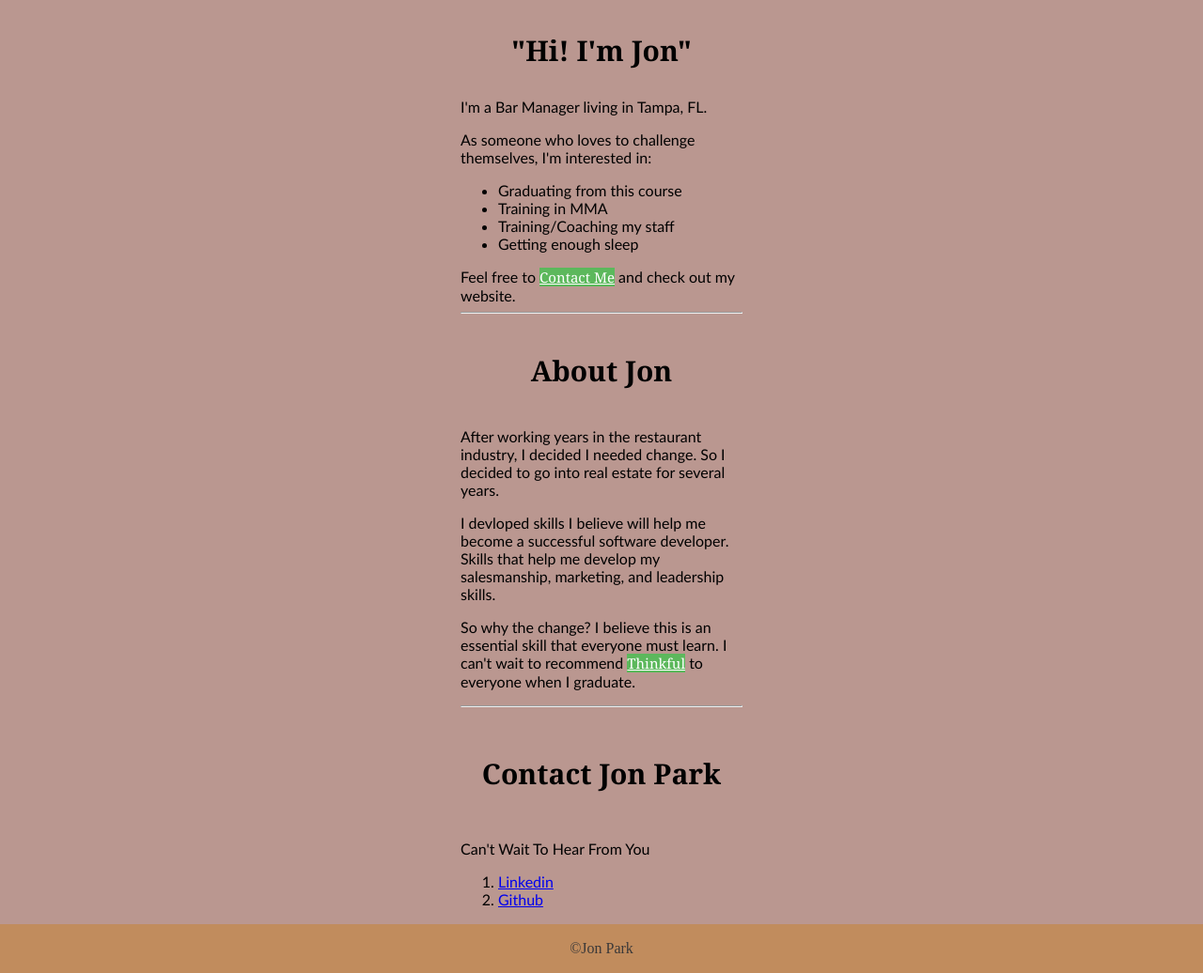
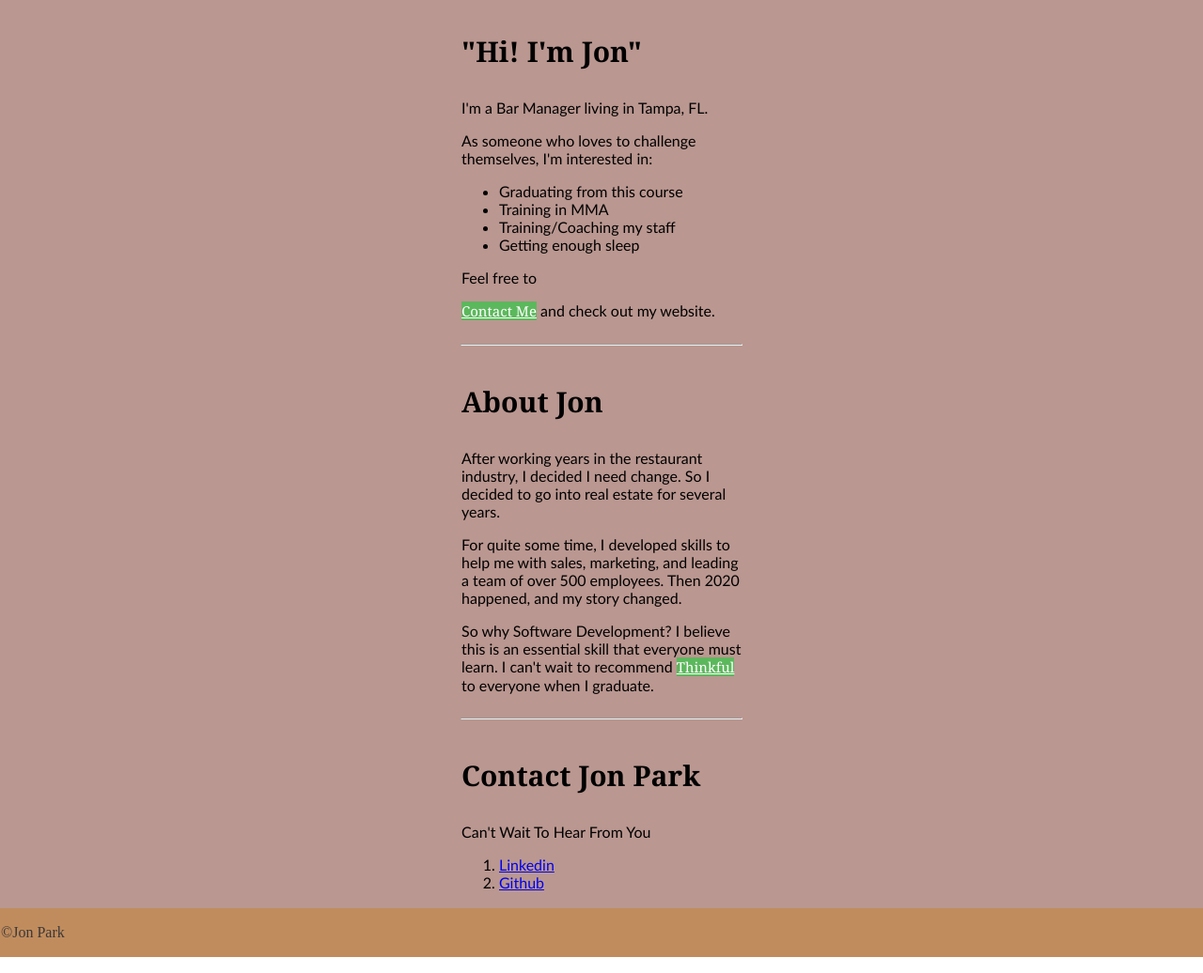
Before and after one commit to realjonpark/myFirstPortfolio, a plain HTML site: page index.html in a window 1280 px wide. Shown: the part 624-1660 px from the top of the page at 94% size. Drawn offline with Linux system fonts and the light colour scheme; a script that the page names is missing.

Commit message:
Update index.html

```diff
--- a/index.html
+++ b/index.html
@@ -1,14 +1,11 @@
 <!DOCTYPE html>
-
-<html>
-
+<html lang= "en">
 	<head>
 		<meta charset="utf-8">
 		<meta name="viewport" content="width=device-width">
 		<title>repl.it</title>
 		<link href="style.css" rel="stylesheet" type="text/css" />
 	</head>
-
 	<body>
 		<header class="persian-orange">
 			<div class="text-centered">
@@ -16,62 +13,45 @@
 				<h2> Software Developer</h2>
 			</div>
 		</header>
-
 		<main class="tuscany">
 			<div class="img-centered">
 				<img src = "pic-of-me.JPG" alt= "jon-park" width="300" height="450">
 			</div>
-
-        <div class="text-centered">
+			<article class = "wrapper">
+				<section>
 					<h3> "Hi! I'm Jon" </h3>
-        </div>
-
-       <div class = "wrapper">
 					<p> I'm a Bar Manager living in Tampa, FL. </p>
-        <p1> As someone who loves to challenge themselves, I'm interested in:
+					<p> As someone who loves to challenge themselves, I'm interested in:
 					<ul>
 						<li>Graduating from this course</li>
 						<li>Training in MMA</li>
 						<li>Training/Coaching my staff</li>
 						<li>Getting enough sleep </li>
 					</ul>
-        </p1>
-
 					Feel free to
-       <p2><a href="https://github.com/realjonpark/" class= "btn-contact">Contact Me</a> and check out my website. </p2>
+					<p><a target ="_blank" href="https://github.com/realjonpark/" class= "btn-contact">Contact Me</a> and check out my website. </p>
+				</section>
 				<hr>
-      <div class="text-centered">
-        <h4> About Jon </h4>
-      </div>
-        <p> After working years in the restaurant industry, I decided I needed change. So I decided to go into real estate for several years.</p>
-
-          <p>I devloped skills I believe will help me become a successful software developer. Skills that help me develop my salesmanship, marketing, and leadership skills.</p>
-
-
-           <p>So why the change? I believe this is an essential skill that everyone must learn. I can't wait to recommend <a href="https://www.thinkful.com" class= "btn-thinkful">Thinkful</a> to everyone when I graduate.   </p>
-
+				<section>
+					<h3> About Jon </h3>
+					<p>After working years in the restaurant industry, I decided I need change. So I decided to go into real estate for several years.</p>
+					<p>For quite some time, I developed skills to help me with sales, marketing, and leading a team of over 500 employees. Then 2020  happened, and my story changed.</p>
+					<p>So why Software Development? I believe this is an essential skill that everyone must learn. I can't wait to recommend  <a target ="_blank" href="https://www.thinkful.com" class= "btn-thinkful">Thinkful</a> to everyone when I graduate.   </p>
+				</section>
 				<hr>
-        <div class="text-centered">
-          <h5>Contact Jon Park</h5>
-        </div>
-        <p4>Can't Wait To Hear From You</p4>
+				<section>
+					<h3>Contact Jon Park</h3>
+					<p>Can't Wait To Hear From You</p>
 					<ol>
-          <li><a href="https://www.linkedin.com/in/realjonpark">Linkedin</a></li>
-          <li><a href="https://github.com/realjonpark/">Github</a></li>
+						<li><a target ="_blank" href= "https://www.linkedin.com/in/realjonpark" >Linkedin</a></li>
+						<li><a target ="_blank"href="https://github.com/realjonpark/">Github</a></li>
 					</ol>
-       </div>
+				</section>
+			</article>
 		</main>
-
-
-
 		<footer class="persian-orange">
-        <div class="text-centered">
 			<p>©Jon Park</p>
 		</footer>
-        </div>
-
-
-
 		<script src="script.js"></script>
 	</body>
 </html>
```
Lines whose indentation alone changed are shown as unchanged.
